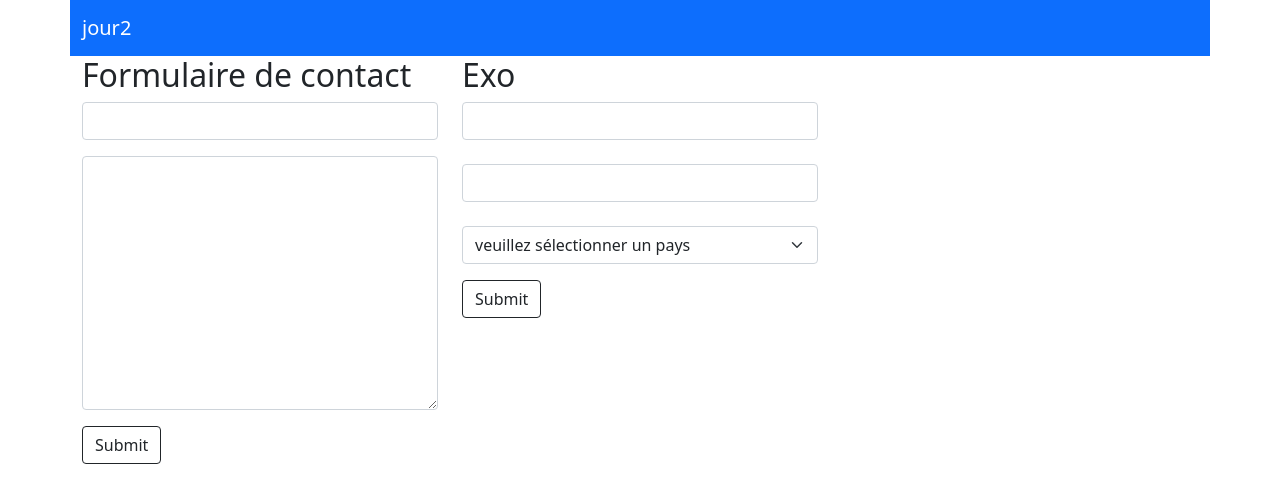
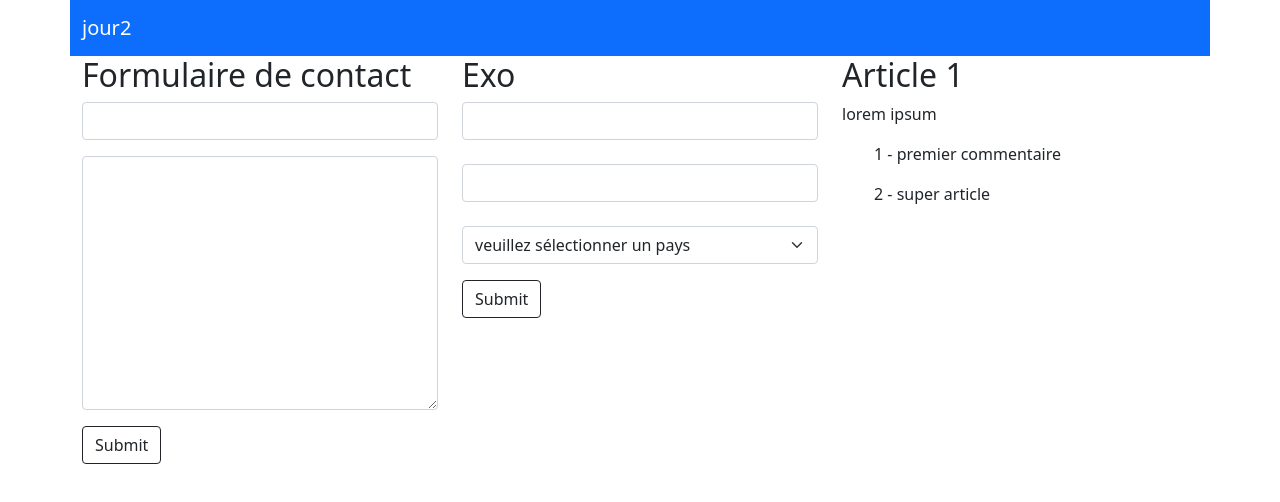
Before and after one commit to webdevproformation/react-h3-mars2022, a React (Create React App) app in the folder jour1-tp/: page / in a window 1280 px wide. Shown: the top 502 px of the page. Built offline with nearby package versions, Linux system fonts and the light colour scheme.

Commit message:
envoyer des infos du Parent vers l'enfant

```diff
--- a/jour1-tp/src/App.js
+++ b/jour1-tp/src/App.js
@@ -3,6 +3,7 @@ import '../node_modules/bootstrap/dist/css/bootstrap.min.css'
 import { Menu } from './composants2/Menu';
 import { Form } from './composants2/Form';
 import { Exo } from './composants2/Exo';
+import { Article } from './composants2/Article';
 
 function App() {
 
@@ -14,6 +15,7 @@ function App() {
       <main className='row'>
        <Form />
        <Exo />
+       <Article />
       </main>
     </div>
   );
--- /dev/null
+++ b/jour1-tp/src/composants2/Article.jsx
@@ -0,0 +1,26 @@
+import {useState} from "react"
+import { Commentaire } from "./Commentaire"
+
+export const Article = () => {
+    const [data , setData] = useState({
+        id : 1 ,
+        titre : "Article 1",
+        contenu : "lorem ipsum",
+        commentaires : [
+            {id : 1, text : "premier commentaire"},
+            {id : 2 , text : "super article"}
+        ]
+    })
+    return <article className="col-4">
+        <h2>{data.titre}</h2>
+        <p>{data.contenu}</p>
+        <ul>
+            {data.commentaires.map( (commentaire, index) => {
+                return <Commentaire key={index} data={commentaire} />
+                {/** props data={commentaire}
+                Commentaire({id : 1, text : "premier commentaire"})
+            */}
+            } )}
+        </ul>
+    </article>
+}
--- /dev/null
+++ b/jour1-tp/src/composants2/Commentaire.jsx
@@ -0,0 +1,9 @@
+export const Commentaire = (props) => {
+
+    /* console.log(props.data.id);
+    console.log(props.data.text); */
+    const {id, text} = props.data
+    return <p>
+        {id} - {text}
+    </p>
+}
```
Also changed, not shown: 1 other file (tests, documents, lock files or other folders).
